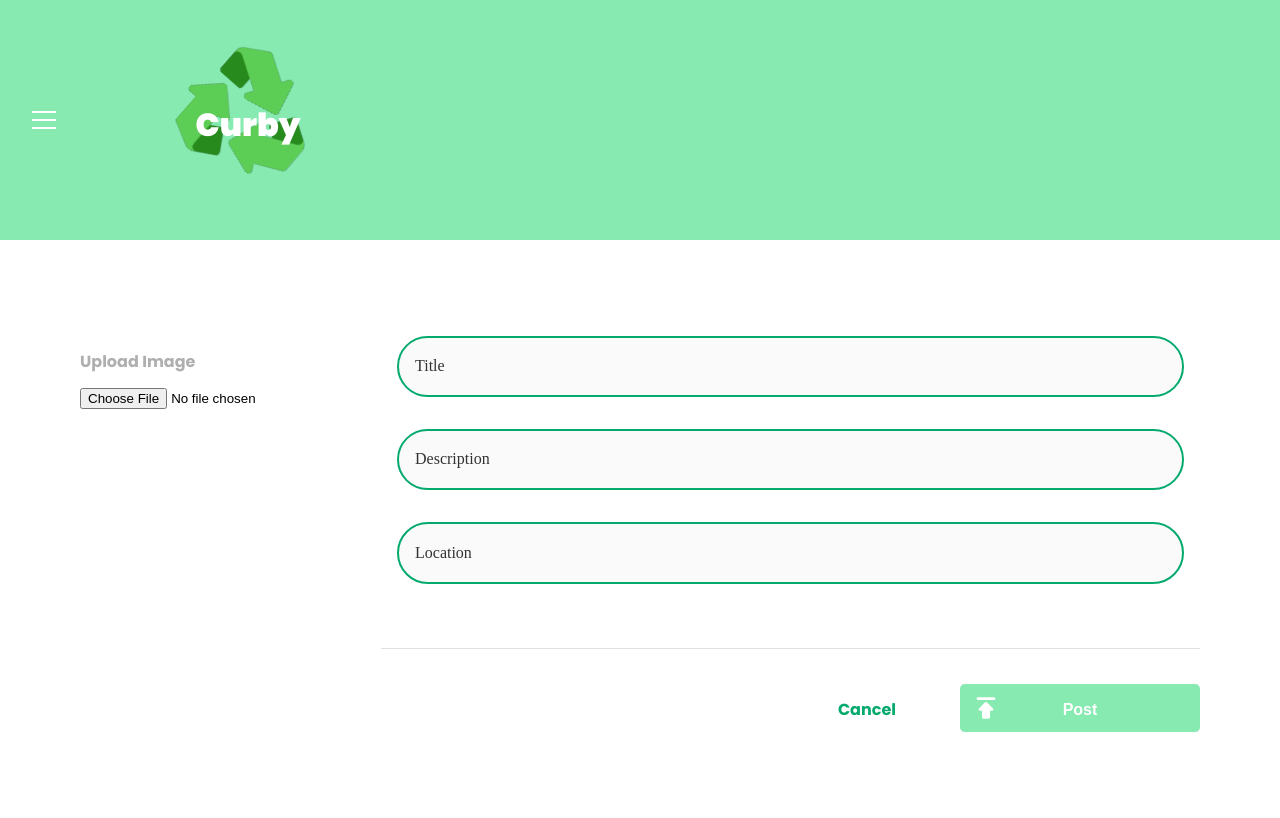
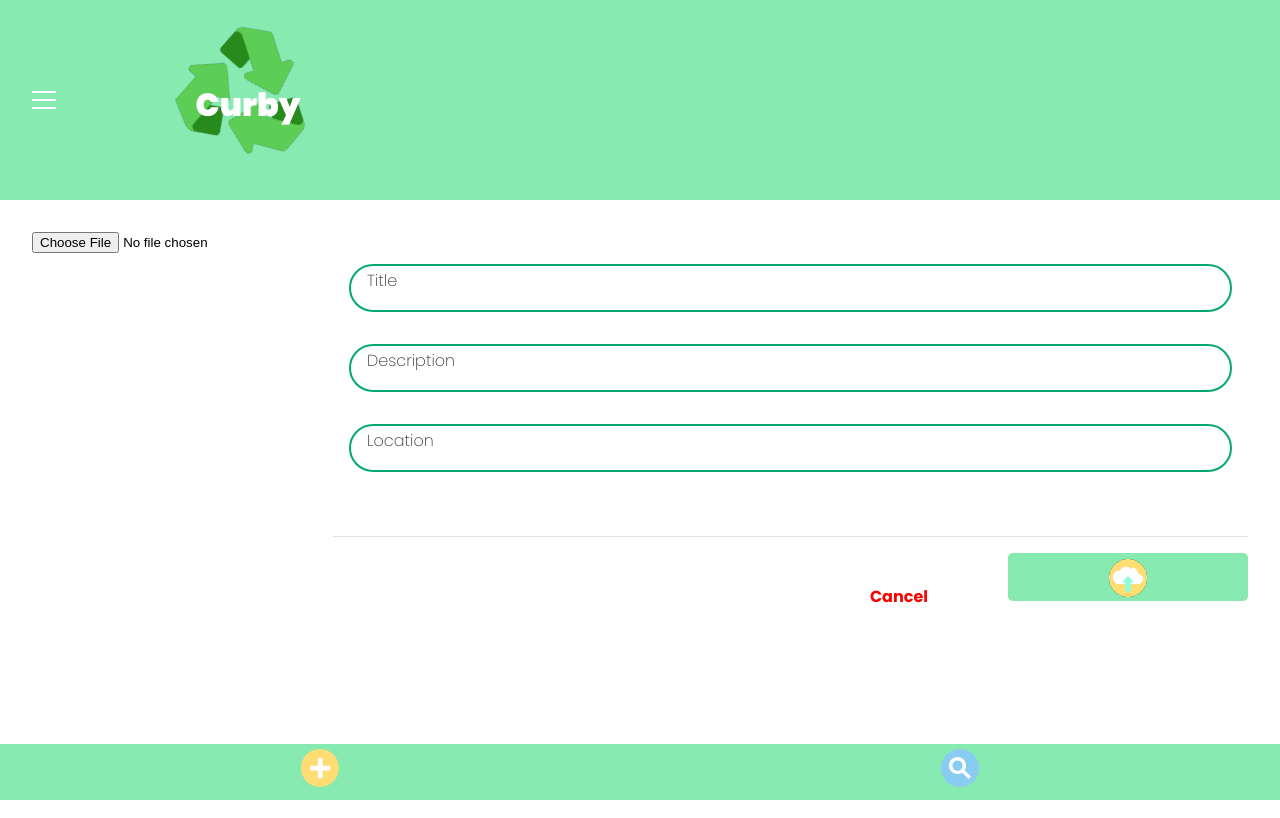
Before and after one commit to alexzaloga7/Curby, a React (Create React App) app: page /uploads in a window 1280 px wide. Built offline with nearby package versions, Linux system fonts and the light colour scheme.

Commit message:
updated getting started page

```diff
--- a/src/Components/PageHeader/PageHeader.scss
+++ b/src/Components/PageHeader/PageHeader.scss
@@ -8,7 +8,7 @@
   align-items: center;
   margin: 0rem, 1rem;
   background-color: rgb(134, 234, 177);
-  height: 15rem;
+  height: 12.5rem;
 
   @include tablet {
     display: flex;
--- a/src/pages/Page/HomePage/HomePage.scss
+++ b/src/pages/Page/HomePage/HomePage.scss
@@ -88,7 +88,7 @@
 .hero-works {
   border: solid 1px rgb(215, 214, 214);
   border-radius: 1rem;
-  height: 10rem;
+  height: 9rem;
   margin: 1rem;
   display: flex;
   align-items: center;
--- a/src/pages/Page/LetsGetStarted/LetsGetStarted.js
+++ b/src/pages/Page/LetsGetStarted/LetsGetStarted.js
@@ -4,6 +4,7 @@ import PhoneImage from "../../../assets/Icons/Green and White Griddy Big Type Ge
 import LocationImage from "../../../assets/Icons/location.svg";
 import UploadImage from "../../../assets/Icons/uploadicon.svg";
 import FindImage from "../../../assets/Icons/Untitled design (6).svg";
+import Footer from "../../../Components/Footer/Footer";
 
 function LetsGetStarted() {
   return (
@@ -40,6 +41,7 @@ function LetsGetStarted() {
           </p>
         </div>
       </div>
+      <Footer />
     </div>
   );
 }
--- a/src/pages/Page/SingleListing/SingleListing.js
+++ b/src/pages/Page/SingleListing/SingleListing.js
@@ -8,6 +8,7 @@ import Comments from "../../../Components/Comments/Comments";
 import { useState, useEffect } from "react";
 import axios from "axios";
 import { useParams } from "react-router-dom";
+import Footer from "../../../Components/Footer/Footer";
 
 function useVideo(id) {
   const [videoContent, setVideoContent] = useState(null);
@@ -61,6 +62,7 @@ function SingleListing() {
         {/* <aside>
           <VideoList nextVid={nextVideos} />
         </aside> */}
+        <Footer />
       </div>
     </div>
   );
--- a/src/pages/Page/UploadPage/UploadPage.js
+++ b/src/pages/Page/UploadPage/UploadPage.js
@@ -104,6 +104,7 @@ import axios from "axios";
 import { useState, useEffect } from "react";
 import { Link, useNavigate } from "react-router-dom";
 import GoogleMaps from "../../../Components/GoogleMaps/GoogleMaps";
+import UploadIcon from "../../../assets/Icons/uploadicon.svg";
 
 function UploadPage() {
   const [videos, setVideos] = useState();
@@ -160,7 +161,6 @@ function UploadPage() {
       <div className="upload__section">
         <div className="upload__main--container">
           <div className="upload__image--container">
-            <h2 className="upload__subheader"> Upload Image</h2>
             {preview && (
               <img
                 className="upload__image-preview"
@@ -191,7 +191,13 @@ function UploadPage() {
 
             <div className="upload__button--container">
               <button type="submit" className="upload__button">
-                <p className="upload__button--text">Post</p>
+                <div className="upload__button--text">
+                  <img
+                    className="footer-add"
+                    src={UploadIcon}
+                    alt="add button"
+                  ></img>
+                </div>
               </button>
               <Link to={"/"}>
                 <p className="upload__cancel">Cancel</p>
@@ -200,6 +206,7 @@ function UploadPage() {
           </form>
         </div>
       </div>
+      <Footer />
     </div>
   );
 }
--- a/src/pages/Page/UploadPage/UploadPage.scss
+++ b/src/pages/Page/UploadPage/UploadPage.scss
@@ -3,31 +3,13 @@
 @use "../../../styles/partials/variables" as *;
 
 .upload {
-  font-weight: 400;
-
   @include desktop {
     margin: 0rem;
+    padding: 0rem;
   }
 
   &__section {
-    margin: 5rem;
-  }
-  &__header {
-    font-size: 2rem;
-
-    padding-top: 2rem;
-
-    @include tablet {
-      border-bottom: 1px solid $divider-color;
-      padding-bottom: 2rem;
-    }
-  }
-
-  &__subheader {
-    font-weight: 700;
-    color: $label-text-color;
-    padding-top: 1rem;
-    font-size: 1rem;
+    margin: 2rem;
   }
 
   &__image {
@@ -59,6 +41,7 @@
   }
 
   &__form {
+    margin-top: 1rem;
     width: 100%;
     display: flex;
     flex-direction: column;
@@ -70,15 +53,14 @@
 
   &__id {
     font-weight: 400;
-    font-family: Avenir;
+    font-family: Poppins;
 
     border-radius: 5.25rem;
     border: solid 2px #04aa6d;
-    background-color: $secondary-background-color;
+
     resize: none;
     padding-left: 1rem;
-    padding-top: 1.2rem;
-    font-size: 1rem;
+
     margin: 1rem;
   }
 
@@ -98,7 +80,7 @@
     width: 100%;
     height: 3rem;
     border-radius: 0.3rem;
-    background-image: url("../../../assets/Icons/publish.svg");
+    // background-image: url("../../../assets/Icons/publish.svg");
     background-repeat: no-repeat;
     background-size: 2rem;
     background-position: 5%;
@@ -122,10 +104,10 @@
   }
 
   &__cancel {
-    color: #04aa6d;
+    color: red;
     font-weight: 700;
     text-align: center;
-    padding-top: 2rem;
+    padding: 1rem;
     font-size: 1rem;
   }
 
```
